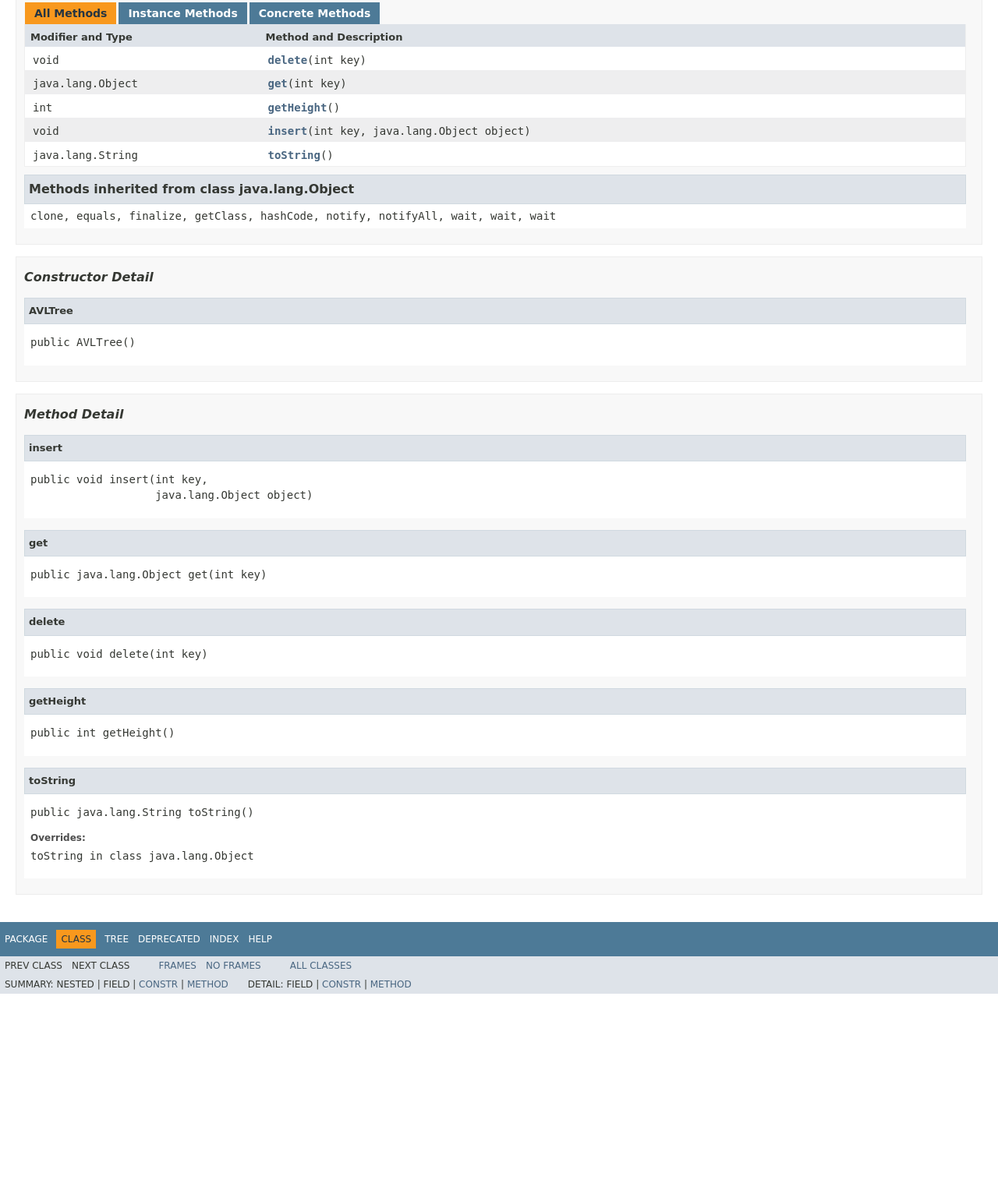
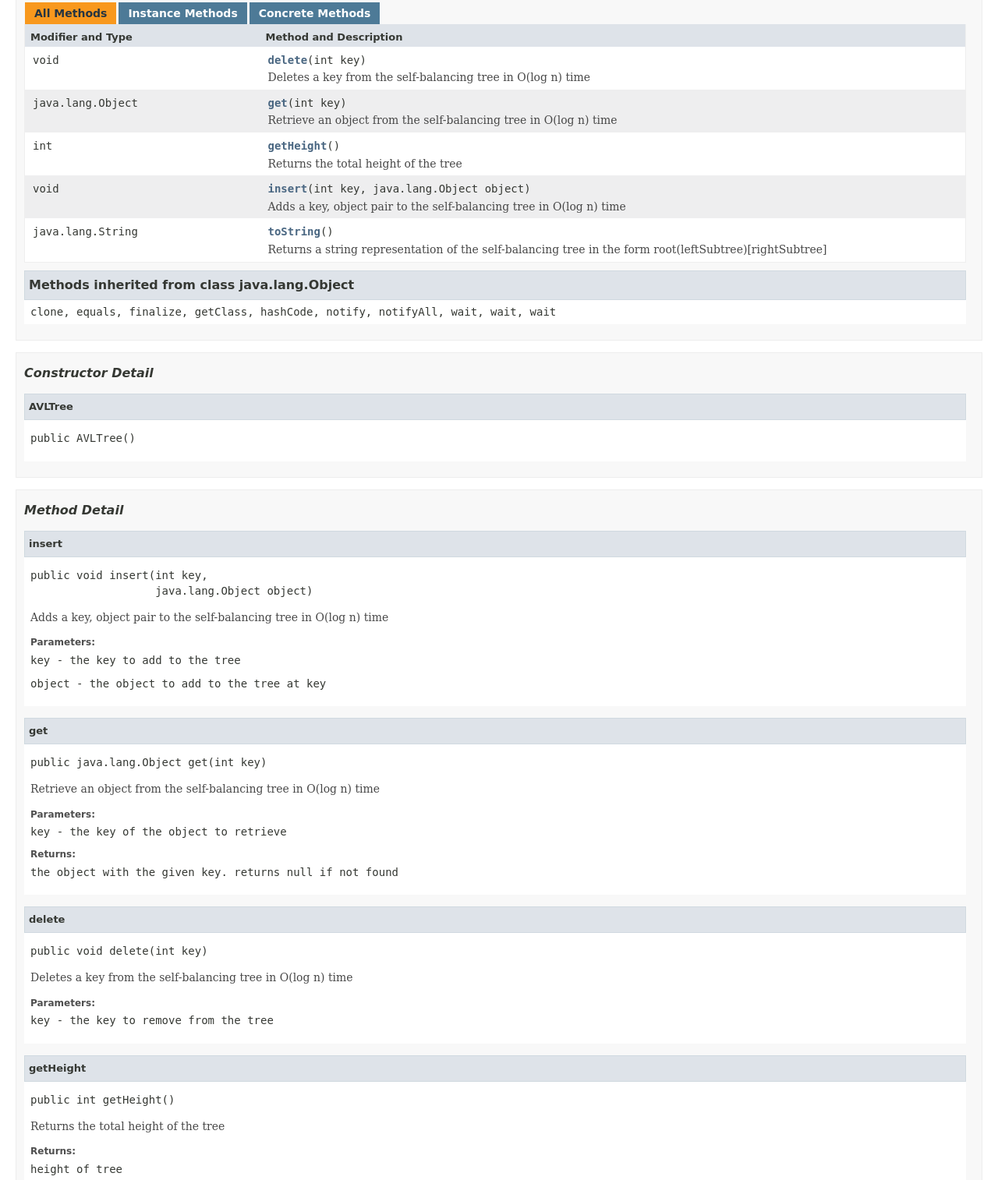
Before and after one commit to kylesadler/Self-Balancing-Tree, a plain HTML site: page docs/AVLTree.html in a window 1280 px wide. Shown: the part 616-2130 px from the top of the page at 78% size. Before the commit the page ends 1891 px from the top, so only its background shows below. Drawn offline with Linux system fonts and the light colour scheme; a web font is replaced by a local one.

Commit message:
moved docstrings outside of functions

```diff
--- a/docs/AVLTree.html
+++ b/docs/AVLTree.html
@@ -2,7 +2,7 @@
 <!-- NewPage -->
 <html lang="en">
 <head>
-<!-- Generated by javadoc (1.8.0_265) on Mon Oct 12 01:37:23 CDT 2020 -->
+<!-- Generated by javadoc (1.8.0_265) on Mon Oct 12 01:40:34 CDT 2020 -->
 <title>AVLTree</title>
 <meta name="date" content="2020-10-12">
 <link rel="stylesheet" type="text/css" href="stylesheet.css" title="Style">
@@ -153,24 +153,35 @@ extends java.lang.Object</pre>
 </tr>
 <tr id="i0" class="altColor">
 <td class="colFirst"><code>void</code></td>
-<td class="colLast"><code><span class="memberNameLink"><a href="AVLTree.html#delete-int-">delete</a></span>(int&nbsp;key)</code>&nbsp;</td>
+<td class="colLast"><code><span class="memberNameLink"><a href="AVLTree.html#delete-int-">delete</a></span>(int&nbsp;key)</code>
+<div class="block">Deletes a key from the self-balancing tree in O(log n) time</div>
+</td>
 </tr>
 <tr id="i1" class="rowColor">
 <td class="colFirst"><code>java.lang.Object</code></td>
-<td class="colLast"><code><span class="memberNameLink"><a href="AVLTree.html#get-int-">get</a></span>(int&nbsp;key)</code>&nbsp;</td>
+<td class="colLast"><code><span class="memberNameLink"><a href="AVLTree.html#get-int-">get</a></span>(int&nbsp;key)</code>
+<div class="block">Retrieve an object from the self-balancing tree in O(log n) time</div>
+</td>
 </tr>
 <tr id="i2" class="altColor">
 <td class="colFirst"><code>int</code></td>
-<td class="colLast"><code><span class="memberNameLink"><a href="AVLTree.html#getHeight--">getHeight</a></span>()</code>&nbsp;</td>
+<td class="colLast"><code><span class="memberNameLink"><a href="AVLTree.html#getHeight--">getHeight</a></span>()</code>
+<div class="block">Returns the total height of the tree</div>
+</td>
 </tr>
 <tr id="i3" class="rowColor">
 <td class="colFirst"><code>void</code></td>
 <td class="colLast"><code><span class="memberNameLink"><a href="AVLTree.html#insert-int-java.lang.Object-">insert</a></span>(int&nbsp;key,
-      java.lang.Object&nbsp;object)</code>&nbsp;</td>
+      java.lang.Object&nbsp;object)</code>
+<div class="block">Adds a key, object pair to the self-balancing tree in O(log n) time</div>
+</td>
 </tr>
 <tr id="i4" class="altColor">
 <td class="colFirst"><code>java.lang.String</code></td>
-<td class="colLast"><code><span class="memberNameLink"><a href="AVLTree.html#toString--">toString</a></span>()</code>&nbsp;</td>
+<td class="colLast"><code><span class="memberNameLink"><a href="AVLTree.html#toString--">toString</a></span>()</code>
+<div class="block">Returns a string representation of the self-balancing tree in the form
+ root(leftSubtree)[rightSubtree]</div>
+</td>
 </tr>
 </table>
 <ul class="blockList">
@@ -219,6 +230,12 @@ extends java.lang.Object</pre>
 <h4>insert</h4>
 <pre>public&nbsp;void&nbsp;insert(int&nbsp;key,
                    java.lang.Object&nbsp;object)</pre>
+<div class="block">Adds a key, object pair to the self-balancing tree in O(log n) time</div>
+<dl>
+<dt><span class="paramLabel">Parameters:</span></dt>
+<dd><code>key</code> - the key to add to the tree</dd>
+<dd><code>object</code> - the object to add to the tree at key</dd>
+</dl>
 </li>
 </ul>
 <a name="get-int-">
@@ -228,6 +245,13 @@ extends java.lang.Object</pre>
 <li class="blockList">
 <h4>get</h4>
 <pre>public&nbsp;java.lang.Object&nbsp;get(int&nbsp;key)</pre>
+<div class="block">Retrieve an object from the self-balancing tree in O(log n) time</div>
+<dl>
+<dt><span class="paramLabel">Parameters:</span></dt>
+<dd><code>key</code> - the key of the object to retrieve</dd>
+<dt><span class="returnLabel">Returns:</span></dt>
+<dd>the object with the given key. returns null if not found</dd>
+</dl>
 </li>
 </ul>
 <a name="delete-int-">
@@ -237,6 +261,11 @@ extends java.lang.Object</pre>
 <li class="blockList">
 <h4>delete</h4>
 <pre>public&nbsp;void&nbsp;delete(int&nbsp;key)</pre>
+<div class="block">Deletes a key from the self-balancing tree in O(log n) time</div>
+<dl>
+<dt><span class="paramLabel">Parameters:</span></dt>
+<dd><code>key</code> - the key to remove from the tree</dd>
+</dl>
 </li>
 </ul>
 <a name="getHeight--">
@@ -246,6 +275,11 @@ extends java.lang.Object</pre>
 <li class="blockList">
 <h4>getHeight</h4>
 <pre>public&nbsp;int&nbsp;getHeight()</pre>
+<div class="block">Returns the total height of the tree</div>
+<dl>
+<dt><span class="returnLabel">Returns:</span></dt>
+<dd>height of tree</dd>
+</dl>
 </li>
 </ul>
 <a name="toString--">
@@ -255,9 +289,13 @@ extends java.lang.Object</pre>
 <li class="blockList">
 <h4>toString</h4>
 <pre>public&nbsp;java.lang.String&nbsp;toString()</pre>
+<div class="block">Returns a string representation of the self-balancing tree in the form
+ root(leftSubtree)[rightSubtree]</div>
 <dl>
 <dt><span class="overrideSpecifyLabel">Overrides:</span></dt>
 <dd><code>toString</code>&nbsp;in class&nbsp;<code>java.lang.Object</code></dd>
+<dt><span class="returnLabel">Returns:</span></dt>
+<dd>string representation of tree</dd>
 </dl>
 </li>
 </ul>
```
Also changed, not shown: docs/allclasses-frame.html (+1 -1 lines), docs/allclasses-noframe.html (+1 -1 lines), docs/constant-values.html (+1 -1 lines), docs/deprecated-list.html (+1 -1 lines), docs/help-doc.html (+1 -1 lines), docs/index-all.html (+17 -6 lines), docs/index.html (+1 -1 lines), docs/overview-tree.html (+1 -1 lines), docs/package-frame.html (+1 -1 lines), docs/package-summary.html (+1 -1 lines), docs/package-tree.html (+1 -1 lines), 1 other file.
